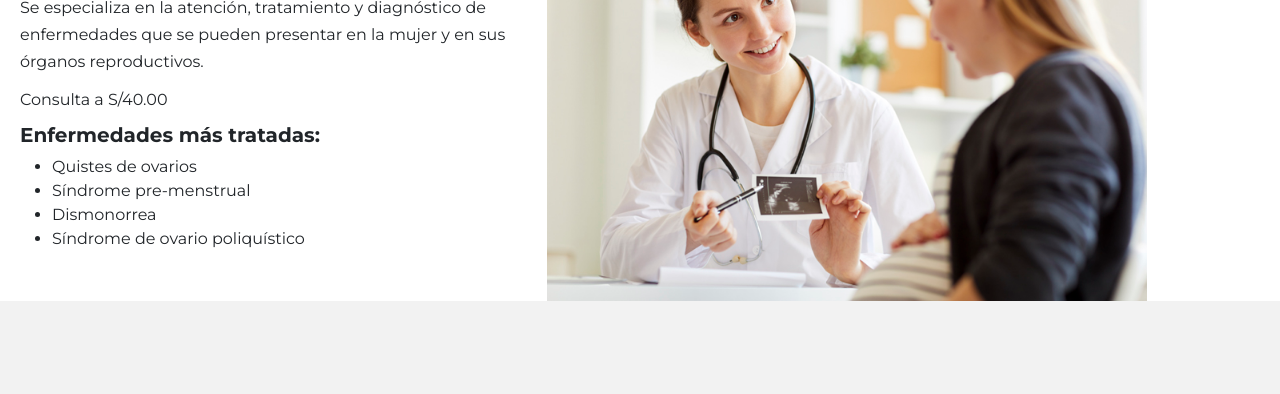
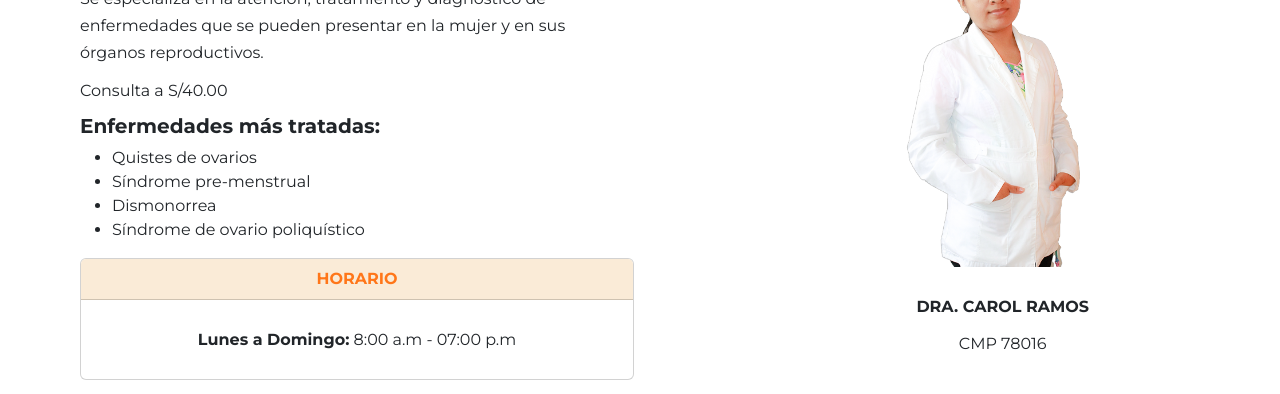
Before and after one commit to JohanLuque/policlinicoWeb, a plain HTML site: page especialidades/ginecologia.html in a window 1280 px wide. Shown: the part 240-634 px from the top of the page. Drawn offline with nearby package versions, Linux system fonts and the light colour scheme.

Commit message:
ajustando-diseño

```diff
--- a/especialidades/ginecologia.html
+++ b/especialidades/ginecologia.html
@@ -17,10 +17,15 @@
       <!-- inicio - carrucel -->
       <section>
         <div class="container">
-          <div class="row mt-5 align-items-center">
-            <div class="col-md-5">
-              <h1 style="color: #ff7619; font-weight: bolder; text-align: center;">GINECOLOGÍA</h1>
-              <p>Se especializa en la atención, tratamiento y diagnóstico de enfermedades que se pueden presentar en la mujer y en sus
+          <div class="p-5 mb-4  rounded-3">
+            <div class="container-fluid py-3" style="background-color: #ffffff;">
+              <div class="row">
+                <div class="col-md-8">
+                  <div class="row">
+                    <div>
+                      <h3 class="display-5 fw-bold" style="color: #ff7619; font-weight: bolder;">GINECOLOGÍA</h3>
+                      <p class="col-md-8 ">
+                        Se especializa en la atención, tratamiento y diagnóstico de enfermedades que se pueden presentar en la mujer y en sus
                         órganos reproductivos.
                       </p>
                       <p>Consulta a S/40.00</p>
@@ -32,9 +37,26 @@
                           <li>Síndrome de ovario poliquístico</li>
                       </ul>
                       </div>
-            <div class="col-md-7">
-              <div>
-                <img src="../imagenes-servicios/ginecologia.jpg" alt=""  width="600px">
+                  </div>
+                  <div class="card w-75 rounded-" style="width: 20rem;">
+                    <div class="card-header text-center rounded-" style="color: #ff7619; font-weight: bolder; background-color: antiquewhite;">
+                        HORARIO
+                    </div>
+                    <div class="card-body">
+                      <p class="text-center"><label for="" class="fw-bold">Lunes a Domingo:</label> 8:00 a.m - 07:00 p.m</p>
+                    </div>
+
+                  </div>
+                </div>
+                <div class="col-md-4">
+                  <div class="card border-0" style="width: 20rem;">
+                    <img src="../doctores/FOTOS DE LOS DOCTORES POLICLINICO/DRA. DENIS ROXANA PACHAS (OEDIATRIA) CMP 78016 - RNE 45805.png" class="card-img-top" alt="..." >
+                    <div class="card-body">
+                      <p class="card-text text-center fw-bold">DRA. CAROL RAMOS</p>
+                      <p class="text-center">CMP 78016</p>
+                    </div>
+                  </div>
+                </div>
              </div>
             </div>
           </div>
```
Also changed, not shown: especialidades/cirujia.html (+41 -10 lines), especialidades/neurologia.html (+23 -7 lines), especialidades/traumatologia.html (+30 -7 lines). Lines whose indentation alone changed are shown as unchanged.
